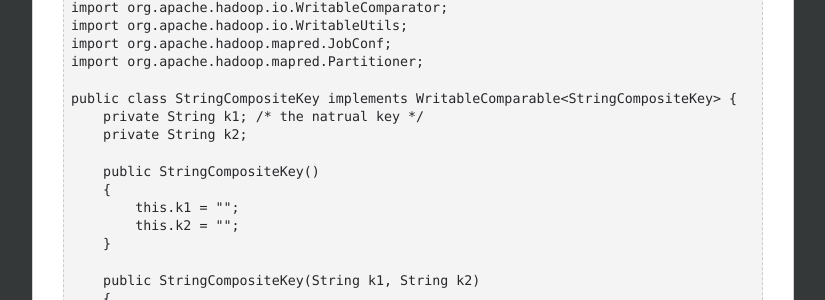
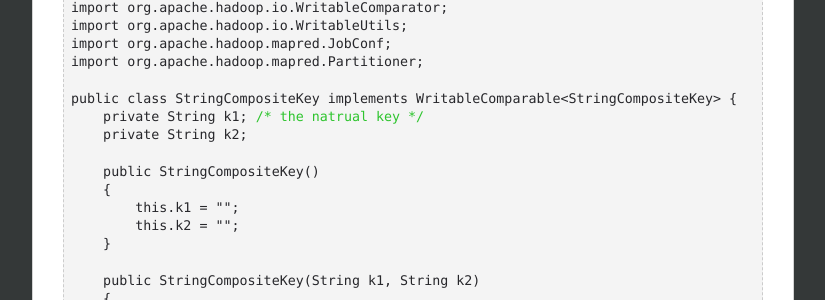
Before and after one commit to chenrushan/chenrushan.github.io, a Jekyll site: the page built from _posts/2013-11-27-hadoop-secondary-sort.markdown, in a window 1280 px wide. Shown: the part 968-1268 px from the top of the page, without its empty margins (227-1052 px from the left). Built offline with Jekyll 4.4.1, drawn with Linux system fonts in a browser that asks for light colours; Markdown is read by kramdown in place of the engine named in the settings.

Commit message:
[syntax.css]: change comment color

```diff
--- a/css/syntax.css
+++ b/css/syntax.css
@@ -1,11 +1,11 @@
 /* .highlight .hll { background-color: #27272b } */
 /* .highlight  { background: #27272b; } */
-.highlight .c { color: #27272b; } /* Comment */
-.highlight .n { color: #27272b; } /* Comment */
+.highlight .c { color: #2dc42d; } /* Comment */
+.highlight .n { color: #27272b; }
 .highlight .err { border: 1px solid #27272b } /* Error */
 .highlight .k { color: #27272b; } /* Keyword */
 .highlight .o { color: #27272b } /* Operator */
-.highlight .cm { color: #27272b; } /* Comment.Multiline */
+.highlight .cm { color: #2dc42d; } /* Comment.Multiline */
 .highlight .cp { color: #27272b } /* Comment.Preproc */
 .highlight .c1 { color: #27272b; } /* Comment.Single */
 .highlight .cs { color: #27272b; } /* Comment.Special */
```
